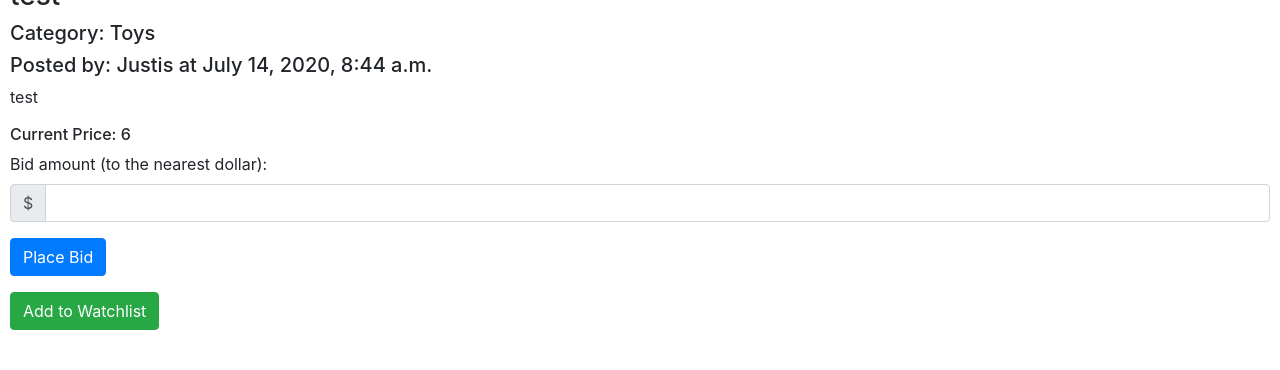
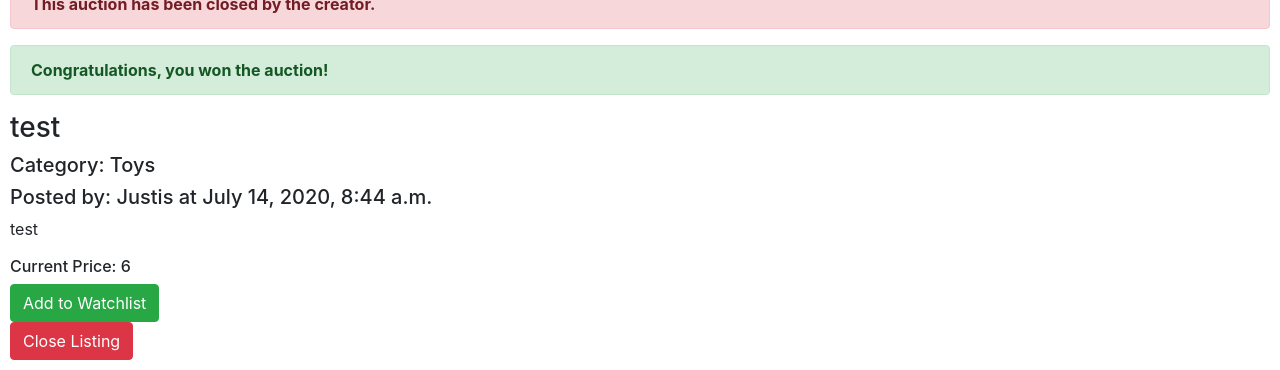
Before and after one commit to JustisCorbett/commerce, a Django app: a page that uses auctions/templates/auctions/listing.html in a window 1280 px wide. Shown: the part 530-900 px from the top of the page. Before the commit the page ends 860 px from the top, so only its background shows below. Run offline with Django 3.2, Linux system fonts and the light colour scheme; a user stored in the database is signed in; data comes from the database, SQL or seed files in the repository; both versions use the stored data as it was after the commit; data that the repository does not hold is empty; some libraries are stand-ins or nearby versions.

Commit message:
close listing view and listing alerts

```diff
--- a/auctions/templates/auctions/listing.html
+++ b/auctions/templates/auctions/listing.html
@@ -9,6 +9,16 @@
                 <img src="{{ listing.image }}">
             </div>
             <div class="listing-info">
+                {% if listing.is_active == False %}
+                    <div class="alert alert-danger">
+                        <strong>This auction has been closed by the creator.</strong>
+                    </div>
+                {% endif %}
+                {% if is_winner %}
+                    <div class="alert alert-success">
+                        <strong>Congratulations, you won the auction!</strong>
+                    </div>
+                {% endif %}
                 <h3>{{ listing.title }}</h3>
                 <h5>Category: {{ listing.category }}</h5>
                 <h5>Posted by: {{ listing.user }} at {{ listing.date_posted }}</h5>
@@ -19,7 +29,9 @@
                     <h6>Current Price: {{ listing.starting_bid }}</h6>
                 {% endif %}
             </div>
+
             <div>
+                {% if listing.is_active == True %}
                     <form action="{% url "listing" title=listing.title %}" method="post">
                         {% csrf_token %}
                         <div class="form-group">
@@ -46,7 +58,7 @@
                         </div>
                         <input type="hidden" name="title" value="{{ listing.title }}">
                     </form>
-
+                {% endif %}
             {% if watched %}
                 <form action="{% url "watchlist_delete" %}" method="post">
                     {% csrf_token %}
@@ -60,6 +72,13 @@
                     <input class="btn btn-success" type="submit" value="Add to Watchlist">
                 </form>
             {% endif %}
+            {% if is_creator %}
+                <form action="{% url "close_listing" %}" method="post">
+                    {% csrf_token %}
+                    <input type="hidden" name="title" value="{{ listing.title }}">
+                    <input class="btn btn-danger" type="submit" value="Close Listing">
+                </form>
+            {% endif %}
             </div>
 
         </div>
--- a/auctions/urls.py
+++ b/auctions/urls.py
@@ -14,5 +14,5 @@
     path("watchlist", views.watchlist, name="watchlist"),
     path("watchlist-add", views.watchlist_add, name="watchlist_add"),
     path("watchlist-delete", views.watchlist_delete, name="watchlist_delete"),
-    path("bid", views.bid, name="bid")
+    path("close_listing", views.close_listing, name="close_listing")
 ]
--- a/auctions/views.py
+++ b/auctions/views.py
@@ -73,7 +73,7 @@
         return render(request, "auctions/register.html")
 
 
-@login_required(login_url='login')
+@login_required(login_url="login")
 def create_listing(request):
     form = ListingForm()
     if request.method == "POST":
@@ -110,21 +110,33 @@
     listing = Listing.objects.prefetch_related(
         Prefetch("bids", queryset=Bid.objects.order_by("-amount").all())
     ).select_related("user", "category").get(title=title)
-    # check if user is watching
+
     if request.user.is_authenticated:
+        # check if user is the creator
+        if request.user == listing.user:
+            is_creator = True
+        else:
+            is_creator = False
+        # check if user is watching
         try:
             watched = Watch.objects.get(listing=listing, user=request.user)
         except Watch.DoesNotExist:
             is_watched = False
         else:
             is_watched = True
+        # check if user has won the listing
+        if listing.is_active == False and listing.bids.all and listing.bids.first().user == request.user:
+            is_winner = True
+        else:
+            is_winner = False
     else:
         is_watched = False
     return render(request, "auctions/listing.html", {
         "listing": listing,
-        "bid": bid,
         "watched": is_watched,
-        "bid_form" : bid_form
+        "bid_form" : bid_form,
+        "is_creator": is_creator,
+        "is_winner": is_winner
     })
 
 
@@ -157,7 +169,7 @@
     })
 
 
-@login_required(login_url='login')
+@login_required(login_url="login")
 def watchlist_add(request):
     if request.method == "POST":
         title = request.POST["title"]
@@ -173,7 +185,7 @@
         HttpResponseRedirect(reverse("watchlist"))
 
 
-@login_required(login_url='login')
+@login_required(login_url="login")
 def watchlist_delete(request):
     if request.method == "POST":
         title = request.POST["title"]
@@ -185,18 +197,11 @@
         HttpResponseRedirect(reverse("watchlist"))
 
 
-@login_required(login_url='login')
-def bid(request):
+@login_required(login_url="login")
+def close_listing(request):
     if request.method == "POST":
         title = request.POST["title"]
-        if request.user.is_authenticated:
-            form = BidForm(request.POST)
-            if form.is_valid():
-                listing = Listing.objects.get(title=title)
-                instance = form.save(commit=False)
-                instance.user = request.user
-                instance.listing = listing
-                instance.save()
-            else:
-                request.session["bid_form"] = form
-        return HttpResponseRedirect(reverse("listing", kwargs={"title":title}))
+        listing = Listing.objects.get(title=title)
+        listing.is_active = False
+        listing.save()
+    return HttpResponseRedirect(reverse("listing", kwargs={"title":title}))
```
Also changed, not shown: db.sqlite3. Lines whose indentation alone changed are shown as unchanged.
